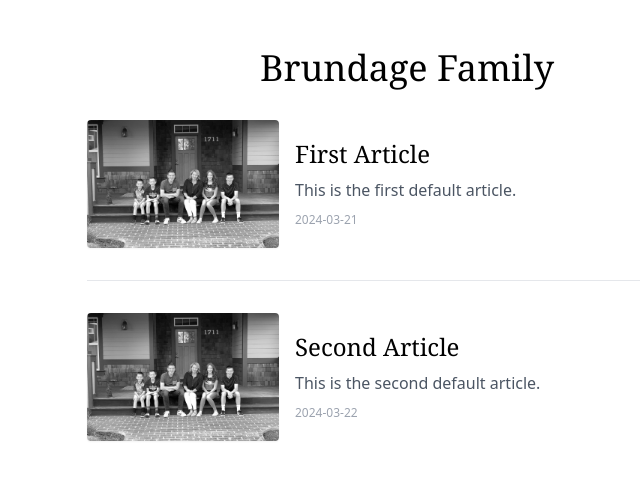
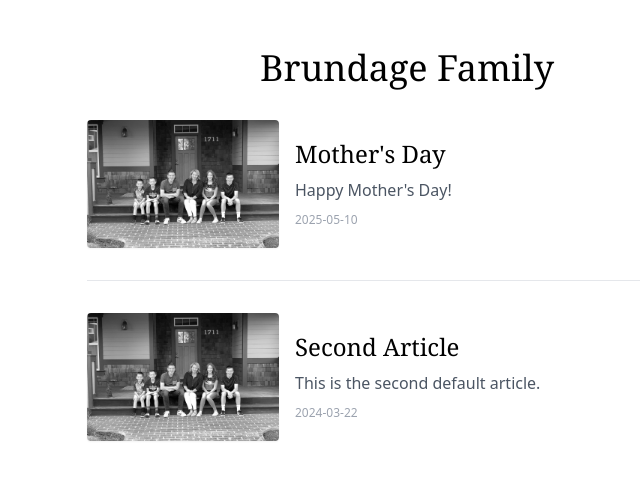
Before and after one commit to brundagejoe/jbbrundage-blog, a React (Vite) app: page / in a window 1280 px wide. Shown: the top 480 px of the page, without its empty margins (233-873 px from the left). Built offline with nearby package versions, Linux system fonts and the light colour scheme.

Commit message:
Add charlie

```diff
--- a/public/content/articles.json
+++ b/public/content/articles.json
@@ -1,12 +1,12 @@
 {
     "articles": [
         {
-            "title": "First Article",
-            "description": "This is the first default article.",
+            "title": "Mother's Day",
+            "description": "Happy Mother's Day!",
             "image": "/test-image.JPG",
-            "slug": "first-article",
-            "date": "2024-03-21",
-            "contentPath": "/content/article-1.md"
+            "slug": "mothers-day-2025",
+            "date": "2025-05-10",
+            "contentPath": "/content/mothers-day-2025.md"
         },
         {
             "title": "Second Article",
--- a/src/App.jsx
+++ b/src/App.jsx
@@ -122,7 +122,7 @@ function Article() {
         );
       }
       return (
-        <p className="mb-4 text-lg leading-relaxed font-sans">{children}</p>
+        <p className="mb-4 text-lg leading-relaxed font-serif">{children}</p>
       );
     },
     img({ src, alt }) {
```
Also changed, not shown: public/content/article-1.md (deleted, +0 -10 lines), public/content/mothers-day-2025.md (added, +9 -0 lines).
